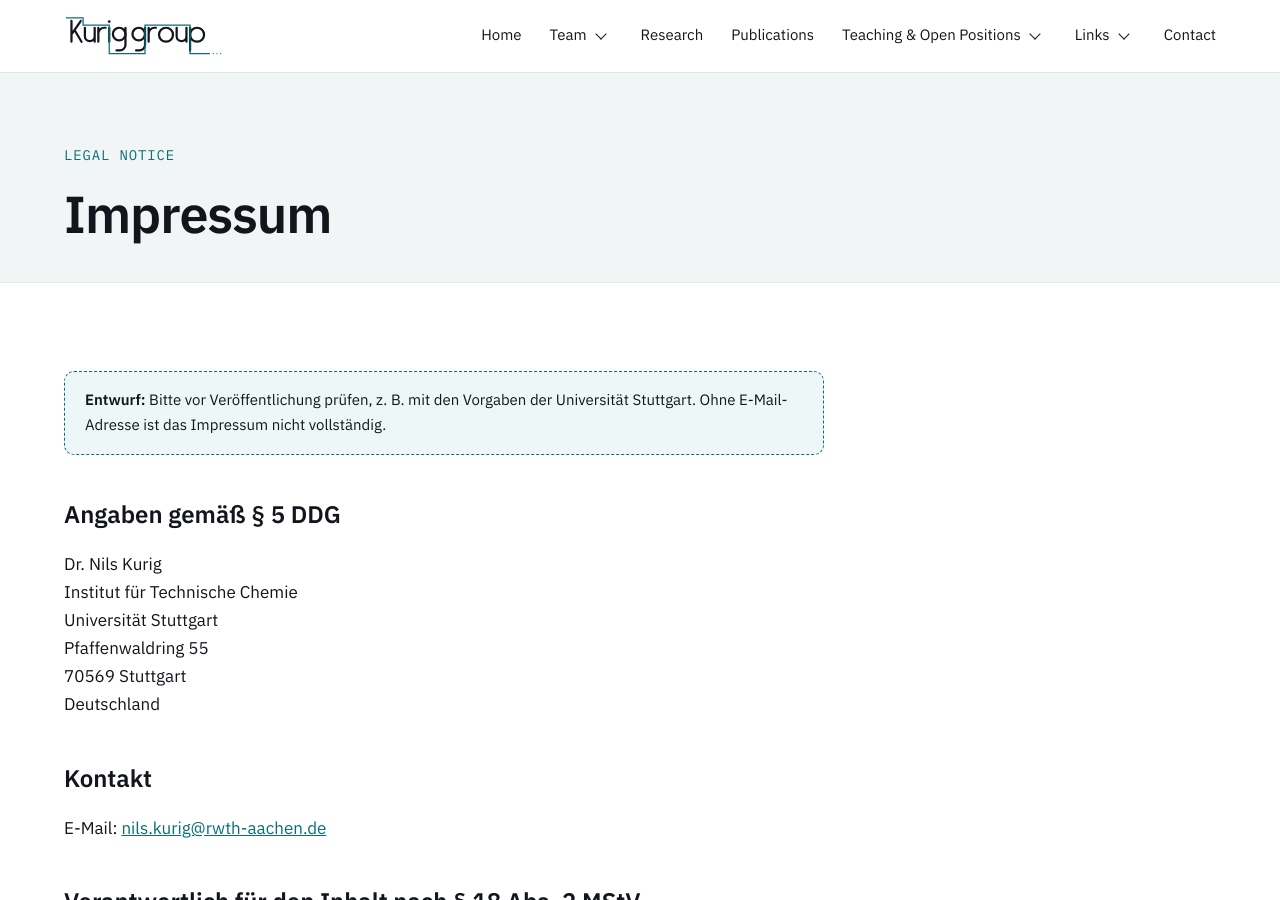
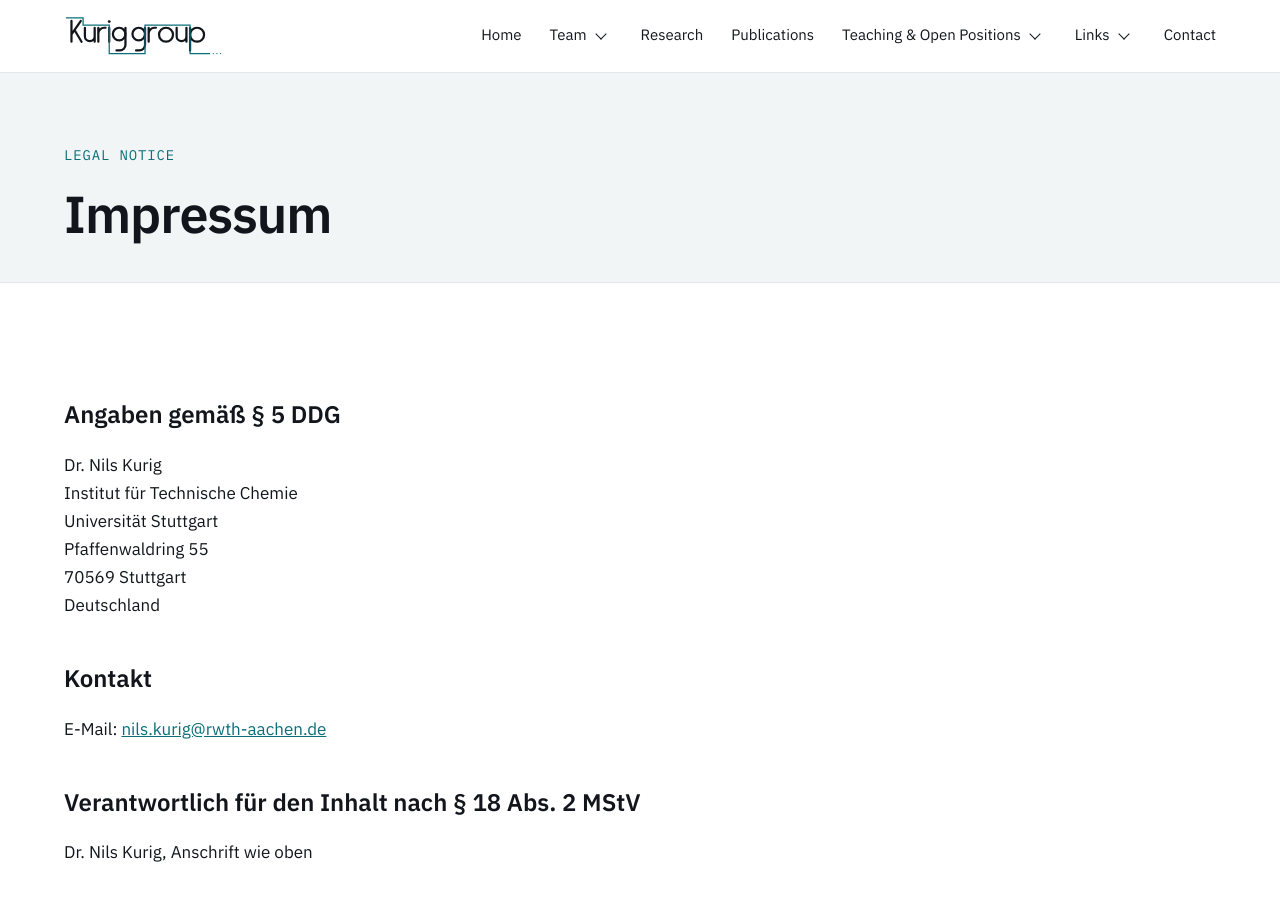
Before and after one commit to NilKur/kurig-group-website, a Jekyll site: the page built from legal-notice.html, in a window 1280 px wide and 900 px high. Built offline with Jekyll 4.4.1, drawn with Linux system fonts in a browser that asks for light colours.

Commit message:
Remove draft notes and the email under the portrait
The email stays on the contact, legal notice and privacy pages.

Co-Authored-By: Claude Opus 5.5 <noreply@anthropic.com>
Claude-Session: https://claude.ai/code/session_01Ln7JnE2QjE1RQ1nrTBQWHr

```diff
--- a/legal-notice.html
+++ b/legal-notice.html
@@ -12,13 +12,11 @@ lang: de
 
 <section class="wrap section">
 <div class="prose">
-<p class="draft-note"><strong>Entwurf:</strong> Bitte vor Veröffentlichung prüfen, z. B. mit den Vorgaben der Universität Stuttgart. Ohne E-Mail-Adresse ist das Impressum nicht vollständig.</p>
-
 <h2>Angaben gemäß § 5 DDG</h2>
 <p>Dr. Nils Kurig<br>Institut für Technische Chemie<br>Universität Stuttgart<br>Pfaffenwaldring 55<br>70569 Stuttgart<br>Deutschland</p>
 
 <h2>Kontakt</h2>
-<p>{% if site.email != "" %}E-Mail: <a href="mailto:{{ site.email }}">{{ site.email }}</a>{% else %}E-Mail: [folgt]{% endif %}{% if site.phone != "" %}<br>Telefon: {{ site.phone }}{% endif %}</p>
+<p>{% if site.email != "" %}E-Mail: <a href="mailto:{{ site.email }}">{{ site.email }}</a>{% endif %}{% if site.phone != "" %}<br>Telefon: {{ site.phone }}{% endif %}</p>
 
 <h2>Verantwortlich für den Inhalt nach § 18 Abs. 2 MStV</h2>
 <p>Dr. Nils Kurig, Anschrift wie oben</p>
--- a/privacy.html
+++ b/privacy.html
@@ -12,8 +12,6 @@ lang: de
 
 <section class="wrap section">
 <div class="prose">
-<p class="draft-note"><strong>Entwurf:</strong> Bitte vor Veröffentlichung prüfen. Der Text beschreibt den aktuellen technischen Stand der Website: Hosting bei GitHub Pages, keine Cookies, kein Tracking, keine eingebundenen Inhalte Dritter.</p>
-
 <h2>1. Verantwortlicher</h2>
 <p>Dr. Nils Kurig, Institut für Technische Chemie, Universität Stuttgart, Pfaffenwaldring 55, 70569 Stuttgart.{% if site.email != "" %} E-Mail: <a href="mailto:{{ site.email }}">{{ site.email }}</a>{% endif %}</p>
 
--- a/team.html
+++ b/team.html
@@ -24,7 +24,6 @@ nav: team
 </div>
 {% endif %}
 <div class="person-links">
-{% if site.email != "" %}<a href="mailto:{{ site.email }}">{{ site.email }}</a>{% endif %}
 <a href="{{ site.profiles.orcid }}">ORCID</a>
 <a href="{{ site.profiles.scholar }}">Google Scholar</a>
 <a href="{{ site.profiles.linkedin }}">LinkedIn</a>
```
